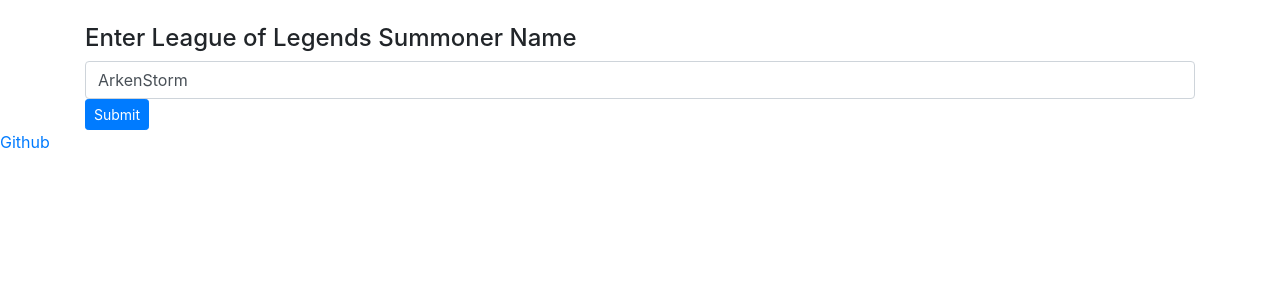
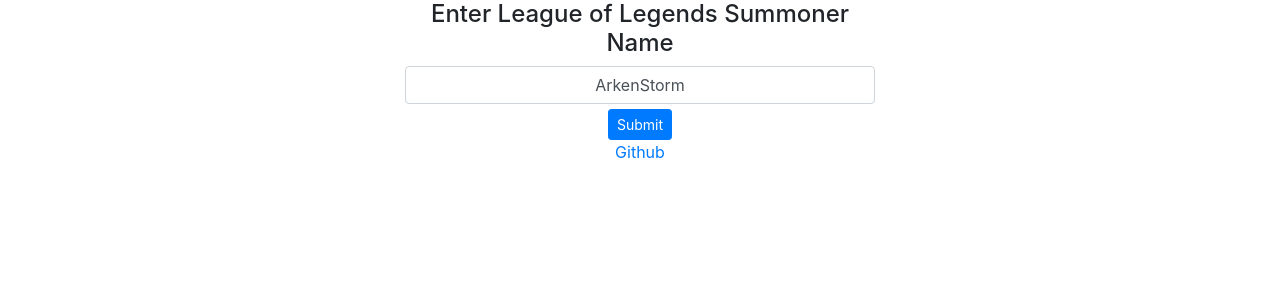
Before and after one commit to DeveloperHarris/260Creative2, a React (Create React App) app: page / in a window 1280 px wide. Shown: the top 300 px of the page. Built offline with nearby package versions, Linux system fonts and the light colour scheme.

Commit message:
Fix Base API & Display

```diff
--- a/src/App.js
+++ b/src/App.js
@@ -8,7 +8,7 @@
   return (
     <React.Fragment>
       <LeagueStats />
-      <a href="">Github</a>
+      <a href="https://github.com/DeveloperHarris/260Creative2">Github</a>
     </React.Fragment>
   );
 }
--- a/src/components/leagueStats.jsx
+++ b/src/components/leagueStats.jsx
@@ -37,18 +37,30 @@
   };
 
   render() {
-    const { name, username } = this.state;
+    const {
+      name,
+      username,
+      profileIconId,
+      summonerLevel,
+      revisionDate,
+      id
+    } = this.state;
 
     return (
       <main className="container">
-        <img src="" />
         <h4 className="h4">Enter League of Legends Summoner Name</h4>
         <Form
           onSubmit={this.handleOnSubmit}
           onChange={this.handleOnChange}
           currentValue={username}
         />
-        <Profile name={name} />
+        <Profile
+          name={name}
+          profileIconId={profileIconId}
+          summonerLevel={summonerLevel}
+          revisionDate={revisionDate}
+          id={id}
+        />
       </main>
     );
   }
--- a/src/components/profile.jsx
+++ b/src/components/profile.jsx
@@ -1,9 +1,28 @@
 import React, { Component } from "react";
 
 const profile = props => {
-  if (!props.name) return null;
+  const { profileIconId, name, summonerLevel, revisionDate, id } = props;
 
-  return <h1>Hello World</h1>;
+  if (!name) return null;
+
+  let date = new Date(revisionDate);
+
+  return (
+    <React.Fragment>
+      <h4 className="h4 mt-4">{name}</h4>
+      <img
+        height="100vh"
+        src={
+          "http://ddragon.leagueoflegends.com/cdn/10.4.1/img/profileicon/" +
+          profileIconId +
+          ".png"
+        }
+      />
+      <p className="p">Level {summonerLevel}</p>
+      <p className="p">Last Seen Online: {date.toDateString()}</p>
+      <p className="p">ID: {id}</p>
+    </React.Fragment>
+  );
 };
 
 export default profile;
--- a/src/index.css
+++ b/src/index.css
@@ -1,13 +1,41 @@
+* {
+  border-spacing: border-box;
+  text-align: center;
+  margin: 0;
+  padding: 0;
+}
+
 body {
-  margin: 0;
-  font-family: -apple-system, BlinkMacSystemFont, 'Segoe UI', 'Roboto', 'Oxygen',
-    'Ubuntu', 'Cantarell', 'Fira Sans', 'Droid Sans', 'Helvetica Neue',
+  margin: 10px;
+  font-family: -apple-system, BlinkMacSystemFont, "Segoe UI", "Roboto", "Oxygen",
+    "Ubuntu", "Cantarell", "Fira Sans", "Droid Sans", "Helvetica Neue",
     sans-serif;
   -webkit-font-smoothing: antialiased;
   -moz-osx-font-smoothing: grayscale;
 }
 
 code {
-  font-family: source-code-pro, Menlo, Monaco, Consolas, 'Courier New',
+  font-family: source-code-pro, Menlo, Monaco, Consolas, "Courier New",
     monospace;
 }
+
+a {
+  display: block;
+  margin-left: auto;
+  margin-right: auto;
+  text-align: center;
+}
+
+form > button {
+  margin-top: 5px;
+}
+
+@media only screen and (min-width: 800px) {
+  body {
+    display: flex;
+    justify-content: center;
+  }
+  #root {
+    width: 500px;
+  }
+}
```
